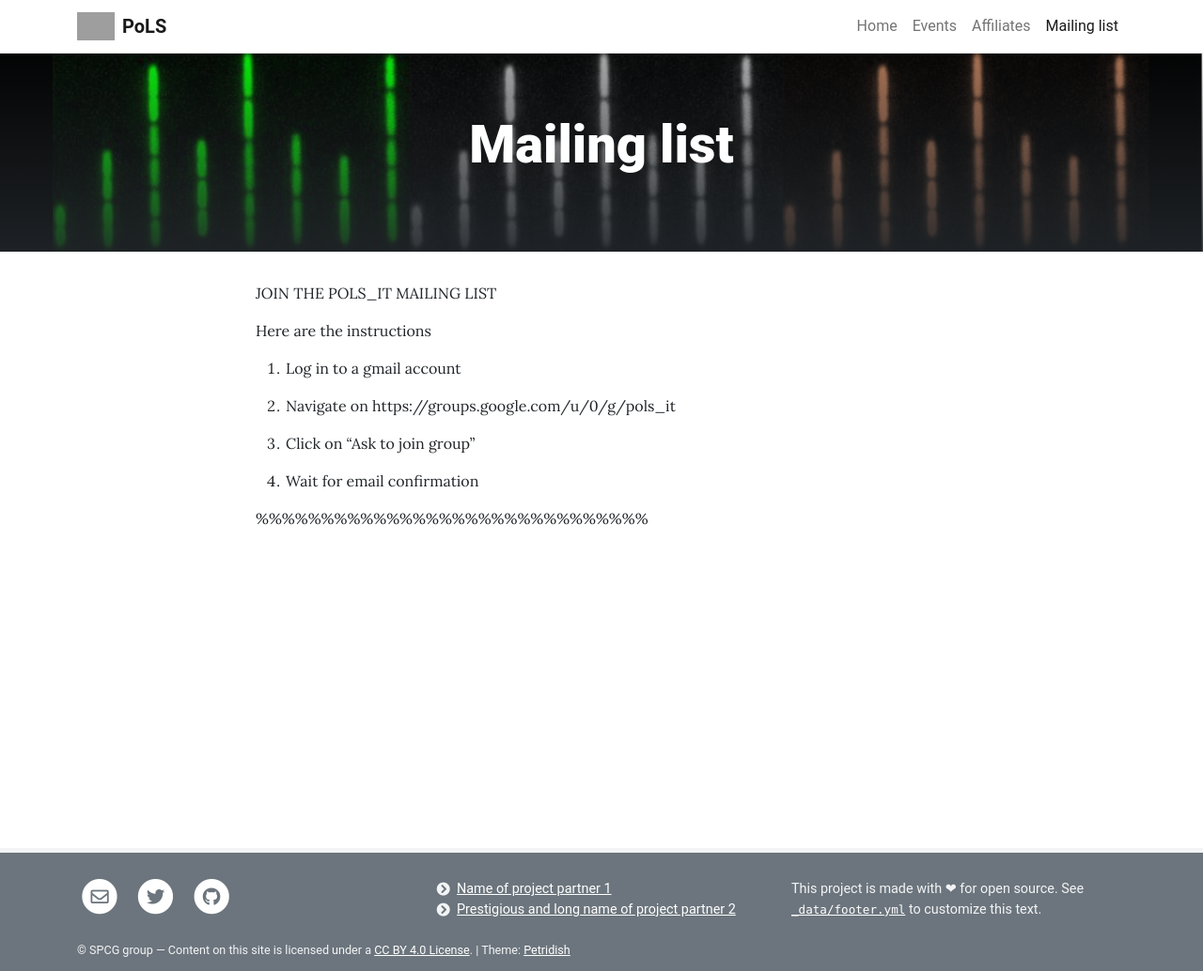
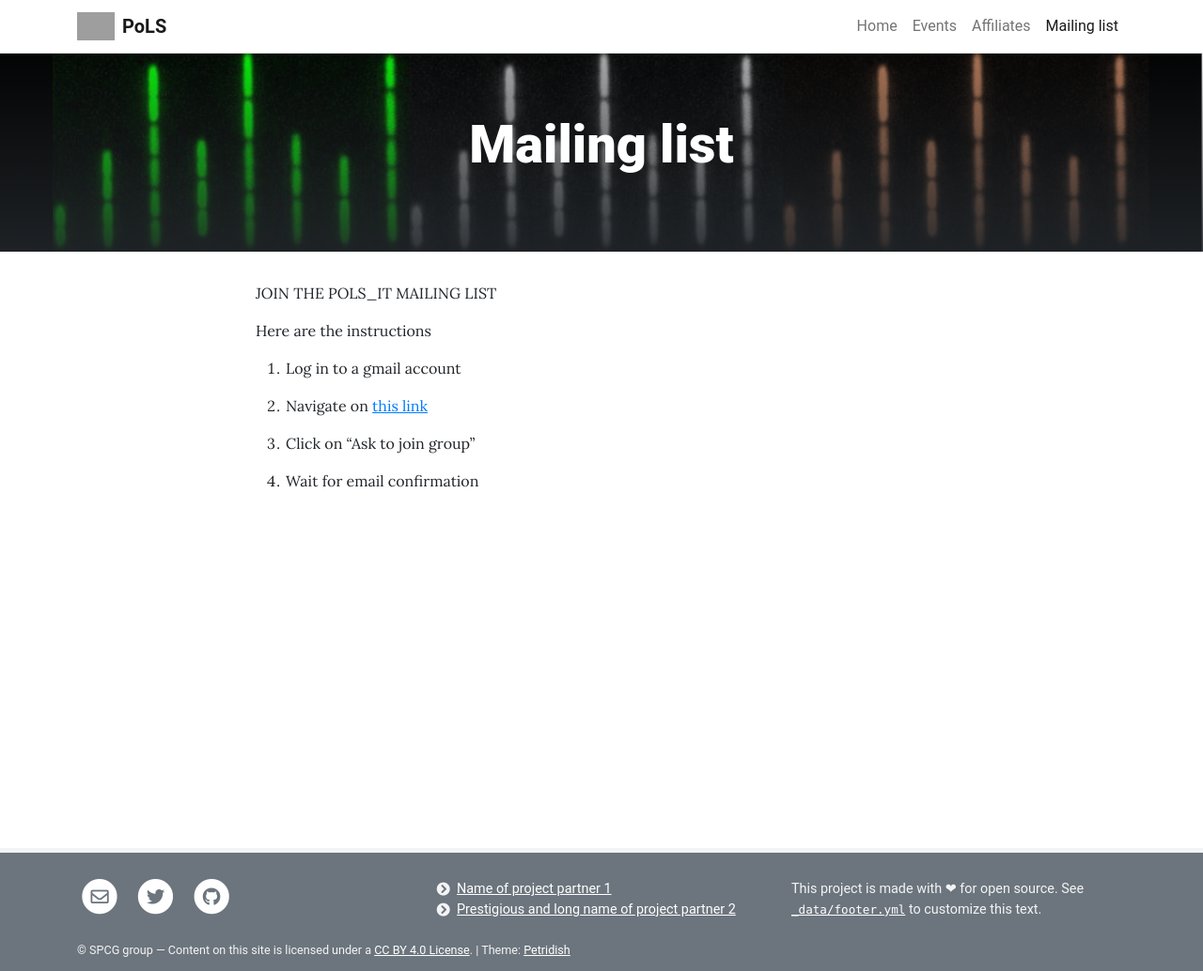
Before and after one commit to ilaria-iuliani/pols, a Jekyll site: the page built from pages/mailing%20list.md, in a window 1280 px wide. Shown: the whole page at 94% size. Built offline with Jekyll 4.4.1, drawn with Linux system fonts in a browser that asks for light colours; grey boxes are pictures that could not be loaded.

Commit message:
Update mailing%20list.md

```diff
--- a/pages/mailing%20list.md
+++ b/pages/mailing%20list.md
@@ -10,12 +10,9 @@ Here are the instructions
 
 1. Log in to a gmail account
 
-2. Navigate on
-https://groups.google.com/u/0/g/pols_it
+2. Navigate on [this link](https://groups.google.com/u/0/g/pols_it)
 
 3. Click on
 “Ask to join group”
 
 4. Wait for email confirmation
-
-%%%%%%%%%%%%%%%%%%%%%%%%%%%%%%
```
